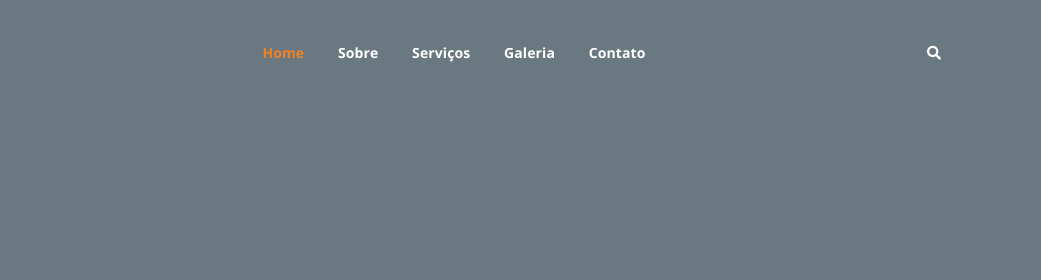
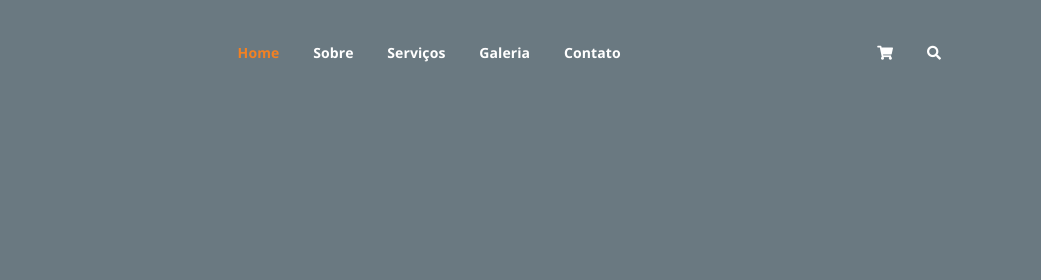
Before and after one commit to gabriellyneves5/Produtos-Capilares, a plain HTML site: page index.html in a window 1280 px wide. Shown: the top 280 px of the page, 239-1280 px from the left. Drawn offline with nearby package versions, Linux system fonts and the light colour scheme.

Commit message:
sduyfsuod

```diff
--- a/index.html
+++ b/index.html
@@ -69,6 +69,7 @@
 								<li><a href="contato.html">Contato</a></li>
 								<li>
 									<div class="header-icons">
+										<a class="shopping-cart" href="cart.html"><i class="fas fa-shopping-cart"></i></a>
 										<a class="mobile-hide search-bar-icon" href="#"><i class="fas fa-search"></i></a>
 									</div>
 								</li>
```
